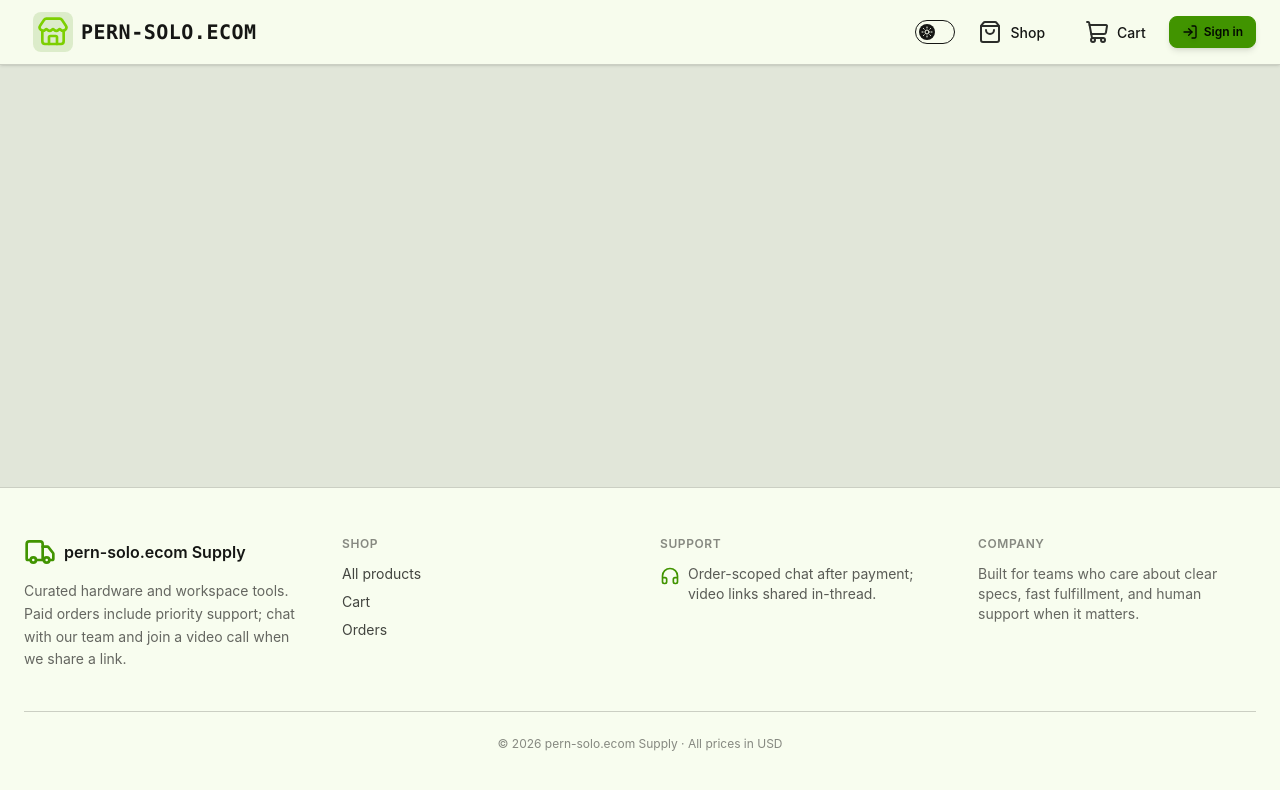
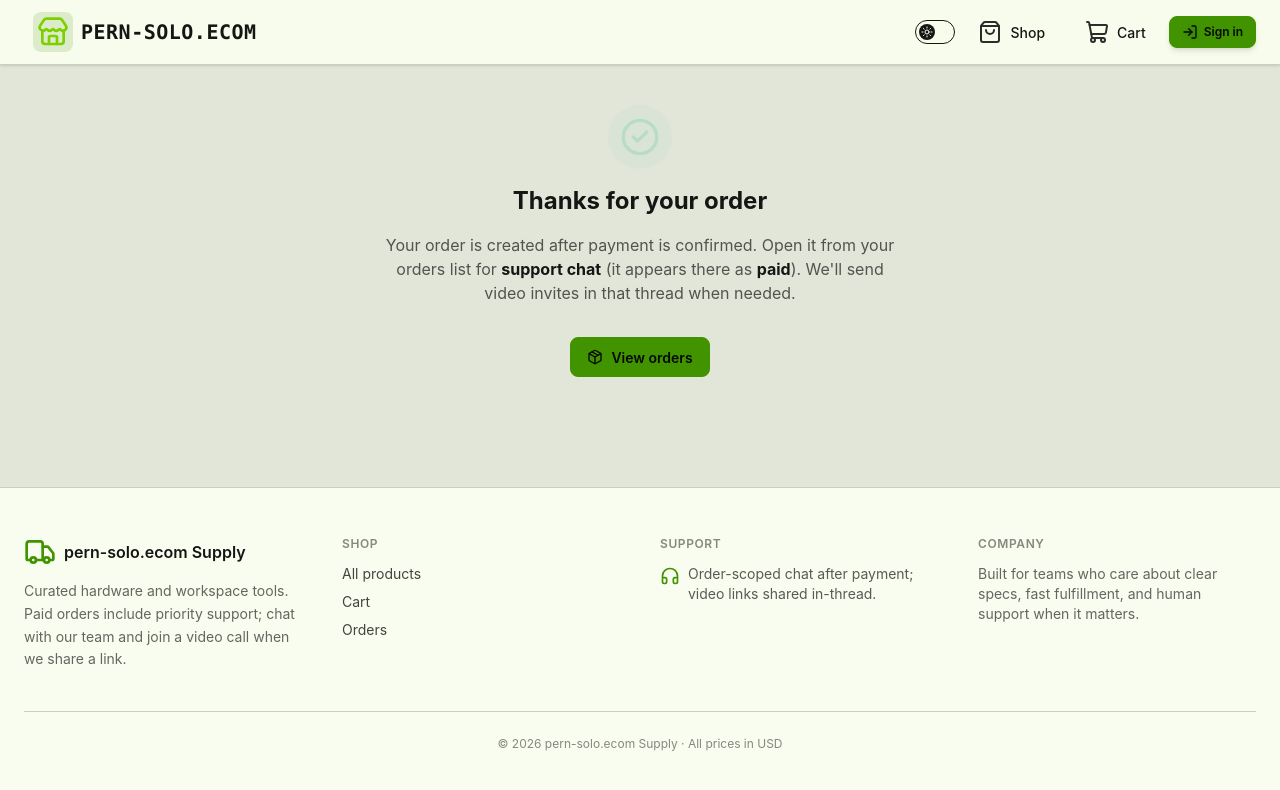
Before and after one commit to faisalnixon/pern-solo.ecom, a React (Vite) app in the folder frontend/: page /checkout/return in a window 1280 px wide. Shown: the top 790 px of the page. Built offline with nearby package versions, Linux system fonts and the light colour scheme; no server answers.

Commit message:
feat: add CheckoutReturnPage component and integrate it into routing

```diff
--- a/frontend/src/App.tsx
+++ b/frontend/src/App.tsx
@@ -5,6 +5,7 @@
 import HomePage from "./pages/HomePage";
 import CartPage from "./pages/CartPage";
 import OrdersPage from "./pages/OrdersPage";
+import CheckoutReturnPage from "./pages/CheckoutReturnPage";
 
 function App() {
   const { isLoaded, isSignedIn } = useAuth();
@@ -19,6 +20,8 @@
           element={isSignedIn ? <OrdersPage /> : <Navigate to={"/"} replace />}
         />
         {/* replace prevents adding this redirect to the browser history, so the user can't go back to the protected page using the Back button. */}
+
+        <Route path="/checkout/return" element={<CheckoutReturnPage />} />
       </Routes>
     </Layout>
   );
--- /dev/null
+++ b/frontend/src/pages/CheckoutReturnPage.tsx
@@ -0,0 +1,49 @@
+import { Link, useSearchParams } from "react-router";
+import { useCart } from "../store/cart";
+import { useQueryClient } from "@tanstack/react-query";
+import { useEffect } from "react";
+import { CheckCircle2Icon, PackageIcon } from "lucide-react";
+
+function CheckoutReturnPage() {
+  const clearCart = useCart((s) => s.clear);
+
+  const [params] = useSearchParams();
+  const checkoutId = params.get("checkout_id");
+
+  const queryClient = useQueryClient(); // useQueryClient() gives access to React Query's global cache and query manager. // It lets you refresh, update, or remove cached query data (e.g., invalidateQueries() to refetch fresh data).
+
+  useEffect(() => {
+    clearCart();
+    queryClient.invalidateQueries({ queryKey: ["orders"] });// Tells React Query that any cached data matching the ["orders"] key is outdated.  // Triggers an immediate refetch for active order queries so the user sees their new purchase.
+  }, [queryClient, clearCart]);
+
+  return (
+    <div className="mx-auto max-w-lg text-center">
+      <div className="avatar placeholder mx-auto mb-4">
+        <div className="w-16 rounded-full bg-success/20 text-success flex items-center justify-center">
+          <CheckCircle2Icon className="size-10" aria-hidden />
+        </div>
+      </div>
+
+      <h1 className="text-2xl font-bold text-base-content">Thanks for your order</h1>
+
+      <p className="mt-4 text-base-content/70">
+        Your order is created after payment is confirmed. Open it from your orders list for{" "}
+        <strong className="text-base-content">support chat</strong> (it appears there as{" "}
+        <strong className="text-base-content">paid</strong>). We&apos;ll send video invites in that
+        thread when needed.
+      </p>
+
+      {checkoutId ? (
+        <p className="mt-2 font-mono text-xs text-base-content/50">Checkout: {checkoutId}</p>
+      ) : null}
+
+      <Link to="/orders" className="btn btn-primary mt-8 gap-2">
+        <PackageIcon className="size-4" aria-hidden />
+        View orders
+      </Link>
+    </div>
+  );
+}
+
+export default CheckoutReturnPage;
```
